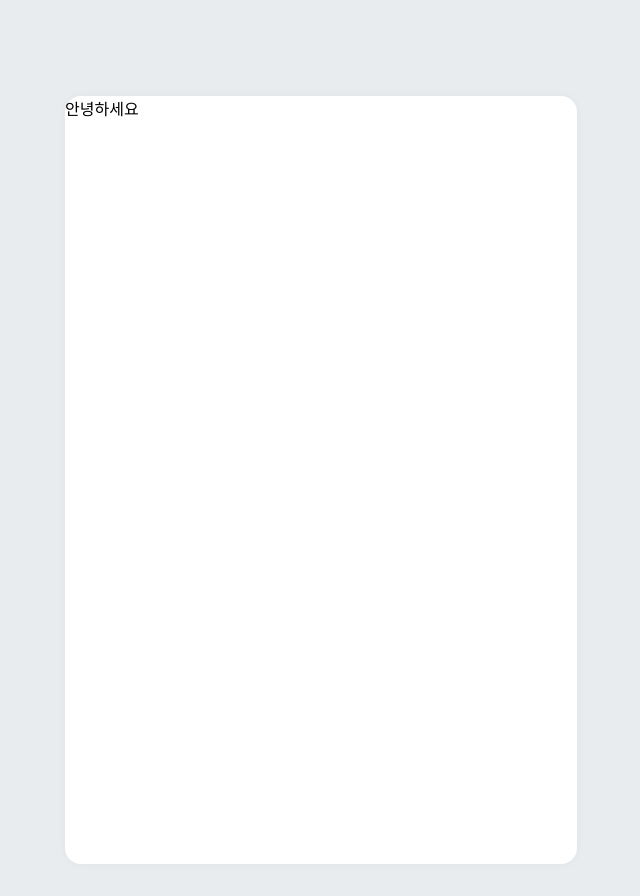
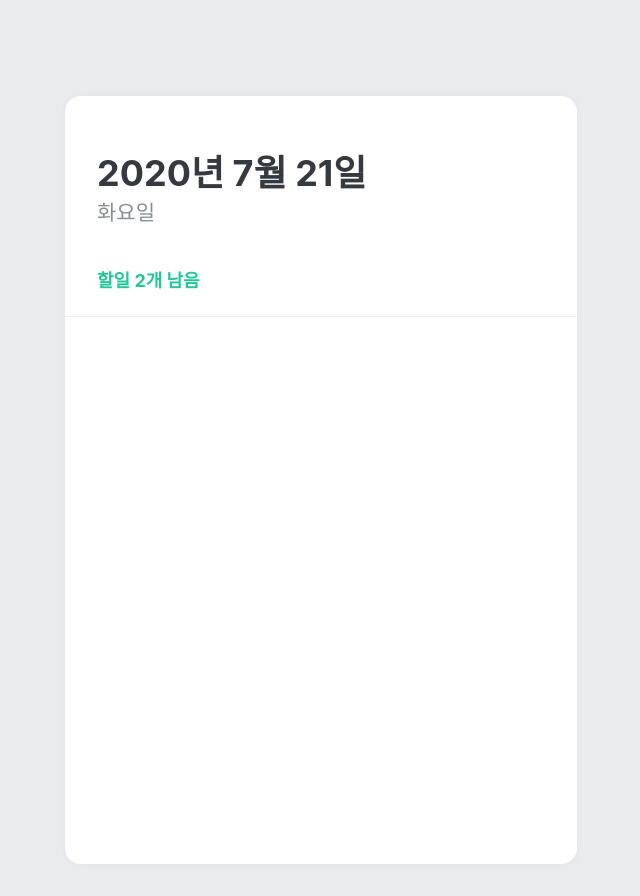
Before and after one commit to keemtj/project-react-todolist, a React (Create React App) app: page / in a window 1280 px wide. Shown: the whole page, without its empty margins (319-959 px from the left). Built offline with nearby package versions, Linux system fonts and the light colour scheme.

Commit message:
:lipstick: Add Todohead style

```diff
--- a/src/App.js
+++ b/src/App.js
@@ -1,6 +1,7 @@
 import React from "react";
 import { createGlobalStyle } from "styled-components";
 import TodoTemplate from "./components/TodoTemplate";
+import TodoHead from "./components/TodoHead";
 
 const GlobalStyle = createGlobalStyle`
   body {
@@ -12,7 +13,9 @@
   return (
     <>
       <GlobalStyle />
-      <TodoTemplate>안녕하세요</TodoTemplate>
+      <TodoTemplate>
+        <TodoHead />
+      </TodoTemplate>
     </>
   );
 }
--- /dev/null
+++ b/src/components/TodoHead.js
@@ -0,0 +1,41 @@
+import React from "react";
+import styled from "styled-components";
+
+const TodoHeadBlock = styled.div`
+  padding-top: 48px;
+  padding-left: 32px;
+  padding-right: 32px;
+  padding-bottom: 24px;
+  border-bottom: 1px solid #e9ecef;
+
+  h1 {
+    margin: 0;
+    font-size: 36px;
+    color: #343a40;
+  }
+
+  .day {
+    margi-top: 4px;
+    color: #868e96;
+    font-size: 21px;
+  }
+
+  .tasks-left {
+    color: #20c997;
+    font-size: 18px;
+    margin-top: 40px;
+    font-weight: bold;
+  }
+`;
+
+const TodoHead = () => {
+  return (
+    <TodoHeadBlock>
+      <h1>2020년 7월 21일</h1>
+      <div className="day">화요일</div>
+      <div className="tasks-left">할일 2개 남음</div>
+    </TodoHeadBlock>
+  );
+};
+
+export default TodoHead;
```
